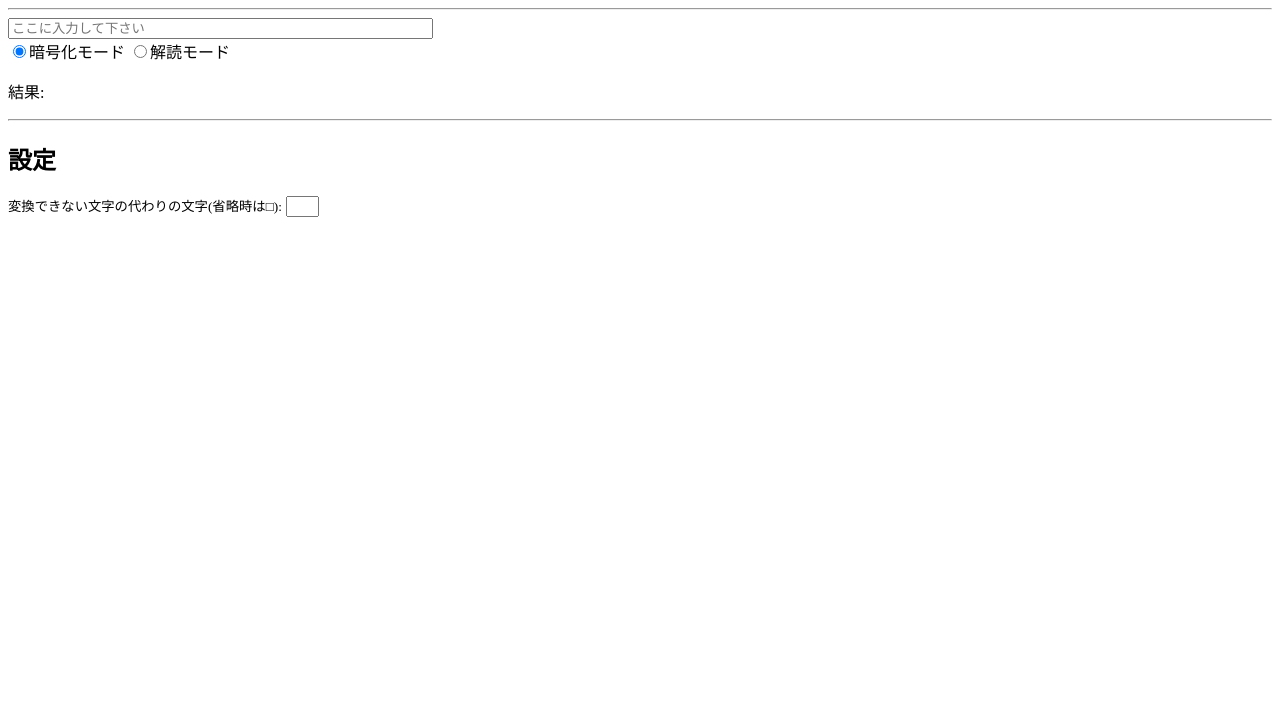
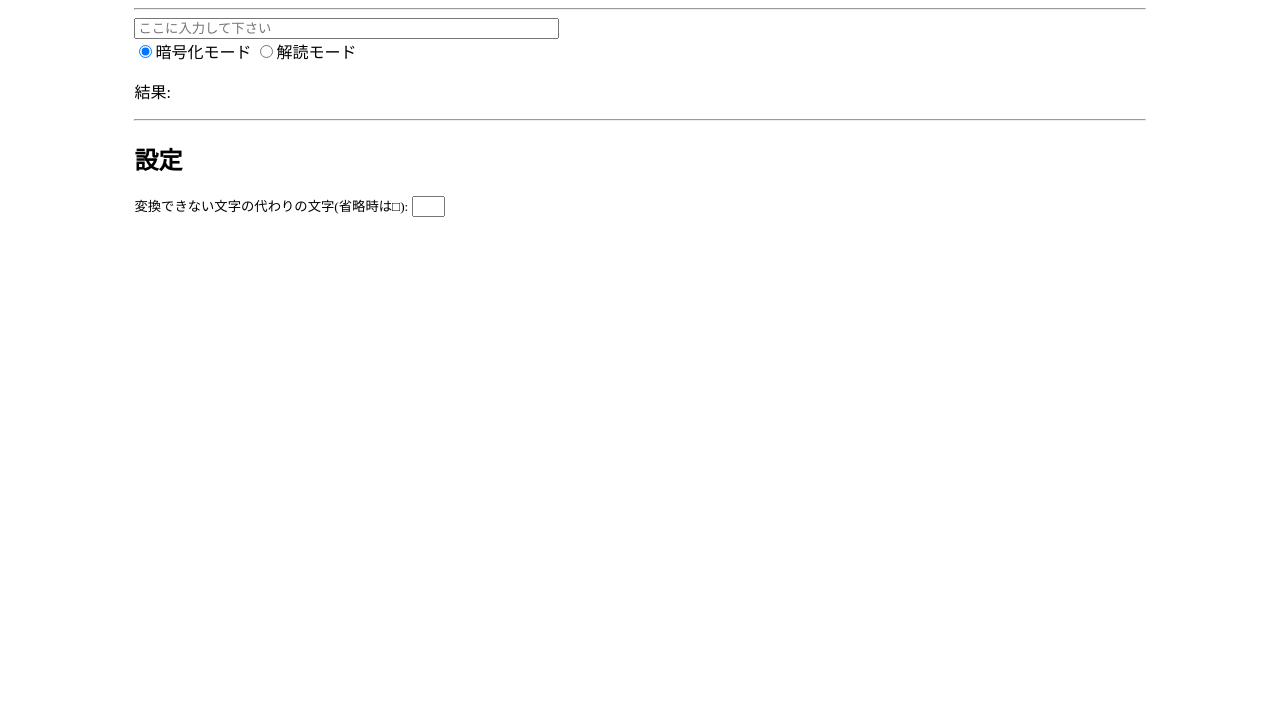
Before and after one commit to todashuta/angularjs-mikaka, a plain HTML site: page index.html in a window 1280 px wide. Shown: the part 81-800 px from the top of the page. Drawn offline with nearby package versions, Linux system fonts and the light colour scheme.

Commit message:
Add wrapper box

```diff
--- a/index.html
+++ b/index.html
@@ -7,6 +7,7 @@
     <script src="mikaka.js"></script>
   </head>
   <body>
+  <div id="wrapper" style="width: 80%; margin: 0 auto;">
     <h1>みかか変換</h1>
     <hr>
     <div ng-controller="mikakaAppController">
@@ -21,6 +22,7 @@
       <input ng-model="fallbackCharacter" type="text" placeholder="" size="1"
         maxlength="1">
     </div>
+  </div>
   </body>
 </html>
 <!-- vim: set et ts=2 sts=2 sw=2 : -->
```
